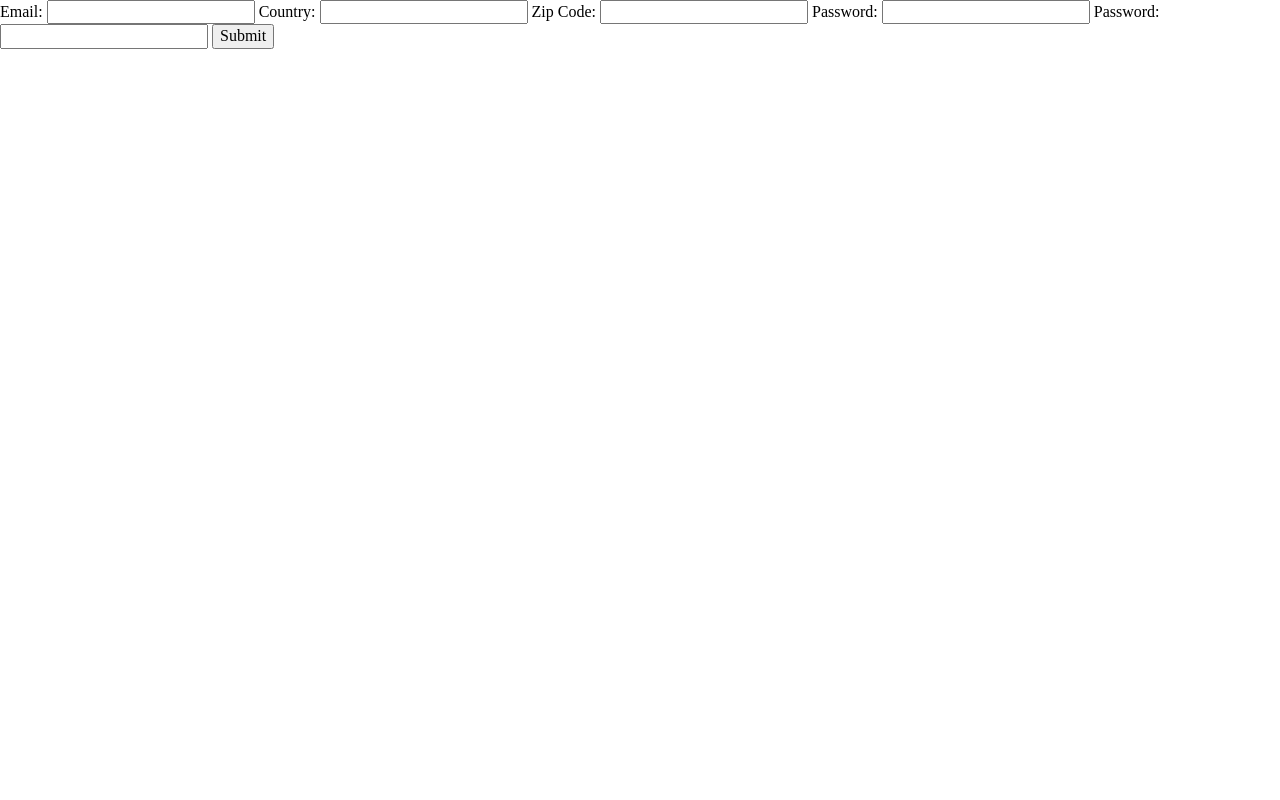
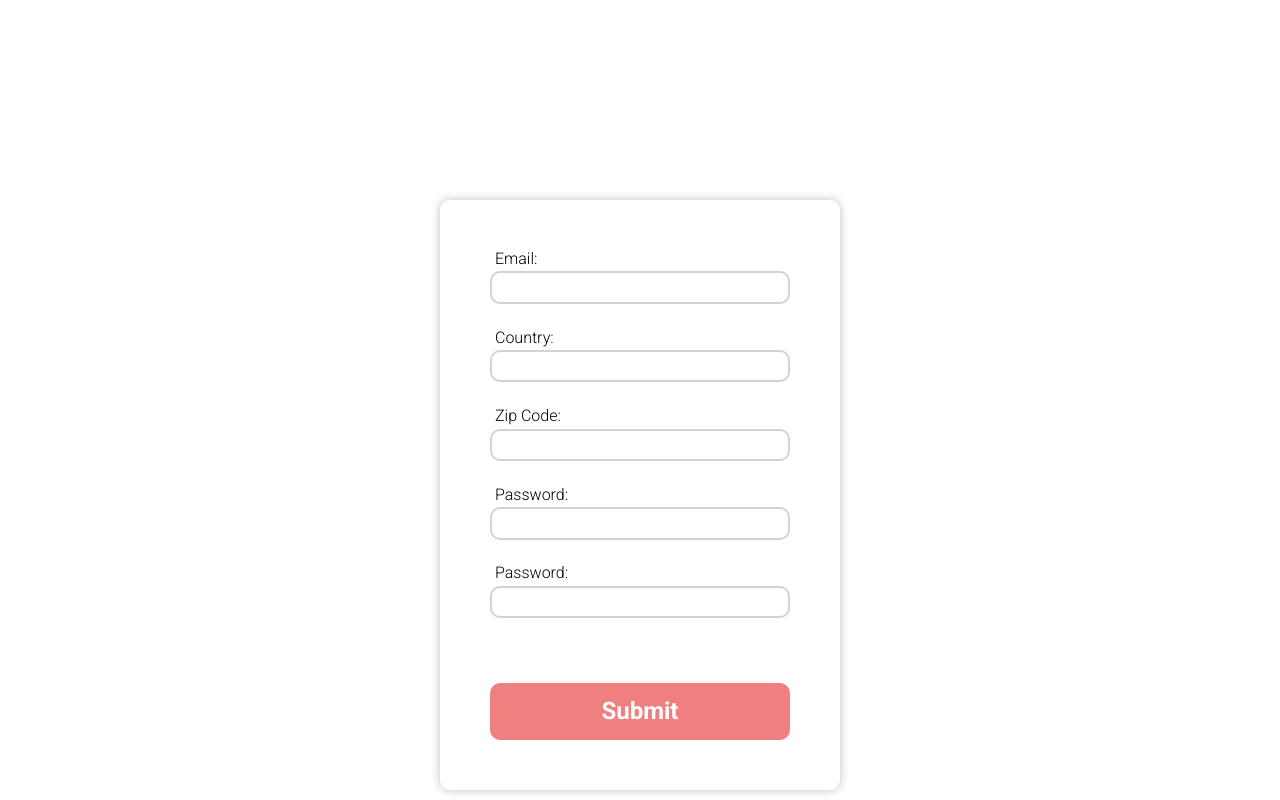
Before and after one commit to petrosAth/practice, a website built with Vite: page index.html in a window 1280 px wide. Built offline with nearby package versions, Linux system fonts and the light colour scheme.

Commit message:
Add basic styling

```diff
--- a/index.html
+++ b/index.html
@@ -7,19 +7,30 @@
   </head>
   <body>
     <div id="app">
-      <form>
+      <div class="container">
+        <form class="form">
           <label for="mail">Email:</label>
           <input type="email" id="mail" name="mail" />
+          <span class="error mail">&nbsp;</span>
           <label for="country">Country:</label>
           <input type="text" id="country" name="country" />
+          <span class="error country">&nbsp;</span>
           <label for="zip">Zip Code:</label>
           <input type="text" id="zip" name="zip" />
+          <span class="error zip">&nbsp;</span>
           <label for="password">Password:</label>
           <input type="password" id="password" name="password" />
+          <span class="error password">&nbsp;</span>
           <label for="password-confirm">Password:</label>
-        <input type="password" id="password-confirm" name="password-confirm" />
+          <input
+            type="password"
+            id="password-confirm"
+            name="password-confirm"
+          />
+          <span class="error password-confirm">&nbsp;</span>
           <button>Submit</button>
         </form>
+      </div>
     </div>
     <script type="module" src="/src/scripts/main.js"></script>
   </body>
--- a/src/stylesheets/main.css
+++ b/src/stylesheets/main.css
@@ -0,0 +1,54 @@
+body {
+  font-family: var(--ff);
+  font-size: var(--fs-p);
+  font-weight: var(--fw-n);
+}
+
+#app {
+  padding-top: 25vh;
+
+  .container {
+    margin: auto;
+    width: 300px;
+    padding: 50px;
+    border-radius: var(--br);
+    box-shadow: var(--shadow);
+
+    .form {
+      display: grid;
+      gap: 3px;
+
+      label {
+        padding-left: 5px;
+      }
+
+      label:not(:first-child) {
+        padding-top: 5px;
+      }
+
+      input {
+        border-radius: var(--br);
+        border: 2px solid lightgray;
+        padding: 5px;
+      }
+
+      .error {
+        padding-left: 5px;
+        font-size: var(--fs-err);
+        font-weight: var(--fw-n);
+        color: red;
+      }
+
+      button {
+        margin-top: 45px;
+        padding: 15px;
+        border: none;
+        border-radius: var(--br);
+        background-color: lightcoral;
+        color: white;
+        font-weight: var(--fw-m);
+        font-size: var(--fs-b);
+      }
+    }
+  }
+}
--- a/src/stylesheets/typography.css
+++ b/src/stylesheets/typography.css
@@ -0,0 +1 @@
+@import url("https://fonts.googleapis.com/css2?family=Roboto:ital,wght@0,100;0,300;0,400;0,500;0,700;0,900;1,100;1,300;1,400;1,500;1,700;1,900&display=swap");
--- a/src/stylesheets/variables.css
+++ b/src/stylesheets/variables.css
@@ -0,0 +1,17 @@
+:root {
+  --ff: "Roboto", sans-serif;
+
+  --fw-n: 300;
+  --fw-m: 600;
+  --fw-b: 800;
+
+  --fs-2: 5rem;
+  --fs-3: 2rem;
+  --fs-p: 1rem;
+  --fs-b: 1.5rem;
+  --fs-err: 0.75rem;
+
+  --shadow: 0 0 10px hsl(0 0% 0% / 25%);
+  --shadow-i: inset 0 0 5px hsl(0 0% 0% / 15%);
+  --br: 10px;
+}
```
Lines whose indentation alone changed are shown as unchanged.
